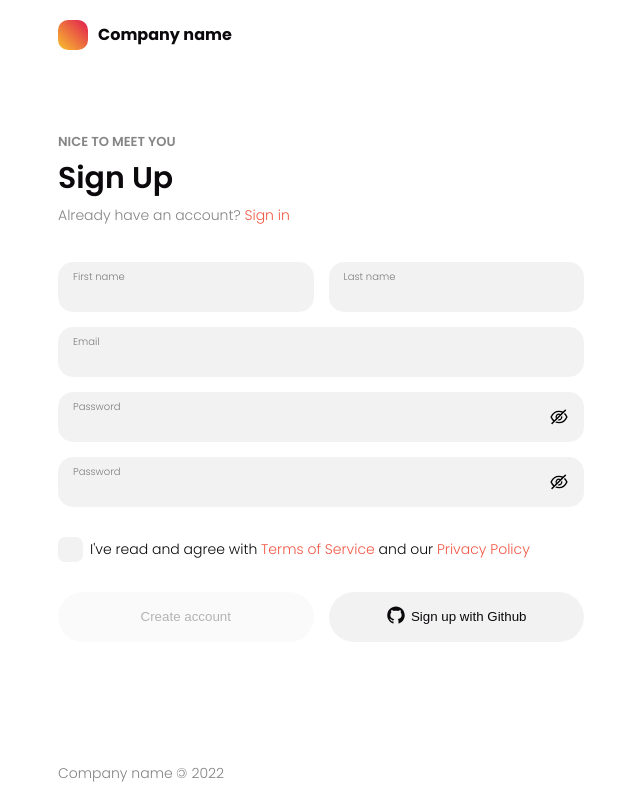
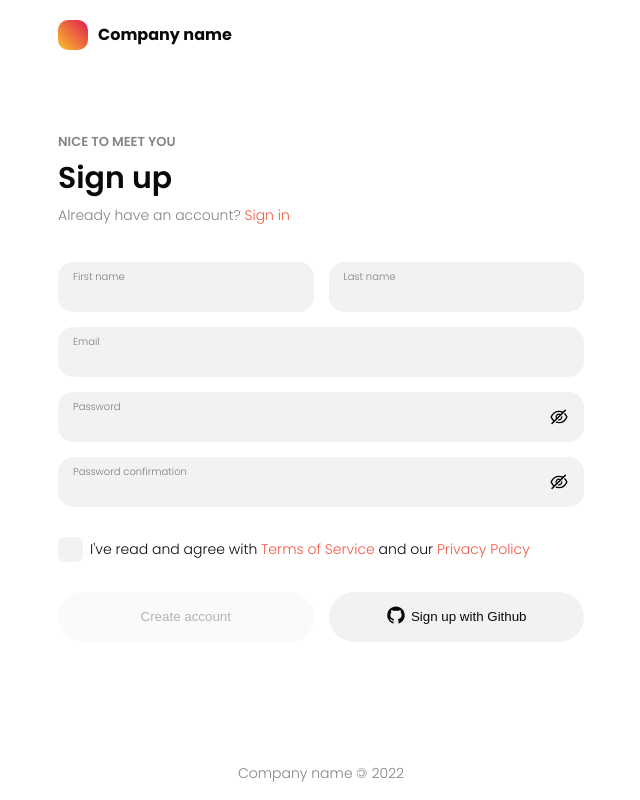
Before and after one commit to danakt/login-form-example, a React app: page / in a window 1280 px wide. Shown: the whole page, without its empty margins (319-959 px from the left). Built offline with nearby package versions, Linux system fonts and the light colour scheme.

Commit message:
Update form flow

```diff
--- a/src/components/Form/Form.tsx
+++ b/src/components/Form/Form.tsx
@@ -1,6 +1,6 @@
 import React, { useEffect, useMemo, useState } from 'react';
 import { FormItem, FormLayout, FormData } from '../../types/form';
-import { validateField } from '../../utils/validateField';
+import { FieldValidationResult, validateFieldValue } from '../../utils/validateField';
 import { validatorPasswordConfirmation, validatorRequiredField } from '../../utils/validators';
 import { Button } from '../Button/Button';
 import { Checkbox } from '../Checkbox/Checkbox';
@@ -8,32 +8,53 @@ import { Input } from '../Input/Input';
 import { InputPassword } from '../InputPassword/InputPassword';
 import styles from './styles.css';
 
-type Props<Layout extends FormLayout<string>> = {
-  itemsLayout: Layout;
-  onSubmit?: (formData: FormData<Layout>) => void;
-};
+const getDuplicates = (itemsList: FormItem<string>[]) => {
+  const names: string[] = [];
+  const duplicates: string[] = [];
 
-export const Form = function <Name extends string, Layout extends FormLayout<Name>>(props: Props<Layout>) {
-  // Checking for items duplicates
-  useEffect(() => {
-    const names: Name[] = [];
-
-    for (const item of props.itemsLayout.flat()) {
+  for (const item of itemsList) {
     if (!('name' in item)) {
       continue;
     }
 
     if (names.includes(item.name)) {
-        throw new Error(`Duplicate names in form items: "${item.name}"`);
+      duplicates.push(item.name);
     }
 
     names.push(item.name);
   }
-  }, [props.itemsLayout]);
+
+  return duplicates;
+};
+
+type Props<Layout extends FormLayout<string>> = {
+  itemsLayout: Layout;
+  /**
+   * This flag prevents submitting data while data is
+   * not valid yet and enables fields validation on change
+   */
+  isValidationOnChangeEnabled?: boolean;
+  onSubmit?: (formData: FormData<Layout>) => void;
+};
+
+export const Form = function <Name extends string, Layout extends FormLayout<Name>>(props: Props<Layout>) {
+  const itemsList = useMemo<FormItem<Name>[]>(() => props.itemsLayout.flat(), [props.itemsLayout]);
+
+  // Checking for items duplicates
+  useEffect(() => {
+    const duplicates = getDuplicates(itemsList);
+
+    if (duplicates.length > 0) {
+      throw new Error(`Duplicate names in form items: ${duplicates.join(', ')}`);
+    }
+  }, [itemsList]);
+
+  // List of item names with shown validation result
+  const [shownValidationResults, setShownValidationResults] = useState<Name[]>([]);
 
   // Form values
-  const [formState, setFormState] = useState(() => {
-    return props.itemsLayout.flat().reduce((acc, item) => {
+  const [valuesMap, setValuesMap] = useState(() => {
+    return itemsList.reduce((acc, item) => {
       if (!('name' in item)) {
         return acc;
       }
@@ -45,149 +66,192 @@ export const Form = function <Name extends string, Layout extends FormLayout<Nam
         };
       }
 
+      if (item.type === 'text' || item.type === 'password' || item.type === 'password-confirmation') {
         return {
           ...acc,
           [item.name]: 'defaultValue' in item ? item.defaultValue : '',
         };
+      }
+
+      return acc;
     }, {} as FormData<Layout>);
   });
 
   // Validation results
-  const [validationState, setValidationState] = useState(() => {
-    return props.itemsLayout.flat().reduce((acc, item) => {
+  const validationResultMap = useMemo<Record<Name, FieldValidationResult>>(() => {
+    return itemsList.reduce((acc, item) => {
       if (!('name' in item)) {
         return acc;
       }
 
-      if (item.type === 'checkbox') {
+      const value = valuesMap[item.name];
+
+      if (typeof value === 'boolean' && item.type === 'checkbox') {
         return {
           ...acc,
-          [item.name]: !item.isRequired || !item.isDefaultChecked,
+          [item.name]: {
+            isValid: !item.isRequired || valuesMap[item.name],
+          },
         };
       }
 
-      const defaultValue = 'defaultValue' in item && item.defaultValue ? item.defaultValue : '';
+      if (
+        typeof value === 'string' &&
+        (item.type === 'text' || item.type === 'password' || item.type === 'password-confirmation')
+      ) {
+        const confirmationTarget =
+          item.type === 'password-confirmation' && typeof valuesMap[item.for] === 'string'
+            ? (valuesMap[item.for] as string)
+            : null;
+
         const validators = [
           ...(item.isRequired ? [validatorRequiredField] : []),
-        ...('validators' in item && item.validators ? item.validators : []),
+          ...(confirmationTarget ? [validatorPasswordConfirmation(confirmationTarget)] : []),
+          ...(item.validators ? item.validators : []),
         ];
 
-      const errorMessage = validateField(defaultValue, validators);
+        const validationResult = validateFieldValue(value, validators);
 
         return {
           ...acc,
-        [item.name]: {
-          isValid: errorMessage == null,
-          errorMessage,
-        },
+          [item.name]: validationResult,
         };
-    }, {} as Record<Name, { isValid: boolean; errorMessage?: string }>);
-  });
+      }
+
+      return acc;
+    }, {} as Record<Name, FieldValidationResult>);
+  }, [itemsList, valuesMap]);
 
   const isFormFilledValid = useMemo(() => {
-    for (const item of props.itemsLayout.flat()) {
+    for (const item of itemsList) {
       if (!('name' in item)) {
         continue;
       }
 
-      if (!validationState[item.name].isValid) {
-        return;
+      if (!validationResultMap[item.name].isValid) {
+        return false;
       }
     }
 
     return true;
-  }, [props.itemsLayout, validationState]);
+  }, [itemsList, validationResultMap]);
+
+  const showValidationResult = (name: Name, isShown: boolean) => {
+    setShownValidationResults((prevState) =>
+      isShown
+        ? [...prevState, name].filter((item, i, arr) => arr.indexOf(item) === i)
+        : prevState.filter((item) => item !== name)
+    );
+  };
+
+  const handleShowValidation = (name: Name) => {
+    if (!props.isValidationOnChangeEnabled) {
+      return;
+    }
+
+    const { isValid } = validationResultMap[name];
+
+    showValidationResult(name, isValid != null);
+  };
+
+  const handleInputChange = (value: string, item: FormItem<Name>): FieldValidationResult | undefined => {
+    if (!('name' in item)) {
+      return;
+    }
+
+    setValuesMap((state) => ({
+      ...state,
+      [item.name]: value,
+    }));
+
+    showValidationResult(item.name, false);
+  };
 
   const handleSubmit = () => {
-    if (props.onSubmit) {
-      props.onSubmit(formState);
+    if (!props.isValidationOnChangeEnabled) {
+      setShownValidationResults(
+        itemsList.reduce((acc, item) => ('name' in item ? [...acc, item.name] : acc), [] as Name[])
+      );
+    }
+
+    if (props.onSubmit && isFormFilledValid) {
+      props.onSubmit(valuesMap);
     }
   };
 
   const resolveFormItem = (item: FormItem<Name>) => {
     switch (item.type) {
       case 'text': {
-        const value = formState[item.name] as string;
-        const { isValid, errorMessage } = validationState[item.name];
+        const value = valuesMap[item.name] as string;
+        const { isValid, errorMessage } = validationResultMap[item.name];
 
         return (
           <Input
             value={value}
+            name={item.name}
             label={item.label}
+            isValidationResultShown={
+              props.isValidationOnChangeEnabled
+                ? shownValidationResults.includes(item.name)
+                : shownValidationResults.includes(item.name) && !isValid
+            }
             isValid={isValid}
             errorMessage={errorMessage}
-            onChange={(value) => {
-              setFormState((state) => ({ ...state, [item.name]: value }));
+            onChange={(value, isFocused) => {
+              handleInputChange(value, item);
 
-              if (item.isRequired || item.validators) {
-                const errorMessage = validateField(value, [
-                  ...(item.isRequired ? [validatorRequiredField] : []),
-                  ...(item.validators ?? []),
-                ]);
-
-                setValidationState((state) => ({
-                  ...state,
-                  [item.name]: {
-                    isValid: errorMessage == null,
-                    errorMessage,
-                  },
-                }));
+              if (!isFocused) {
+                handleShowValidation(item.name);
               }
             }}
+            onBlur={() => handleShowValidation(item.name)}
           />
         );
       }
 
       case 'password':
       case 'password-confirmation': {
-        const value = formState[item.name] as string;
-        const { isValid, errorMessage } = validationState[item.name];
+        const value = valuesMap[item.name] as string;
+        const { isValid, errorMessage } = validationResultMap[item.name];
 
         return (
           <InputPassword
+            name={item.name}
             value={value}
             label={item.label}
-            isValid={isValid && undefined}
+            isValidationResultShown={
+              item.type === 'password'
+                ? shownValidationResults.includes(item.name) && !isValid
+                : shownValidationResults.includes(item.name)
+            }
+            isValid={isValid}
             errorMessage={errorMessage}
-            onChange={(value) => {
-              setFormState((state) => ({ ...state, [item.name]: value }));
+            onChange={(value, isFocused) => {
+              handleInputChange(value, item);
 
-              if (item.isRequired || item.type === 'password-confirmation') {
-                const confirmationTarget =
-                  item.type === 'password-confirmation' && typeof formState[item.for] === 'string'
-                    ? (formState[item.for] as string)
-                    : null;
-
-                const errorMessage = validateField(value, [
-                  ...(item.isRequired ? [validatorRequiredField] : []),
-                  ...(confirmationTarget ? [validatorPasswordConfirmation(confirmationTarget)] : []),
-                ]);
-
-                return setValidationState((state) => ({
-                  ...state,
-                  [item.name]: {
-                    isValid: errorMessage == null,
-                    errorMessage,
-                  },
-                }));
+              if (!isFocused) {
+                handleShowValidation(item.name);
               }
             }}
+            onBlur={() => handleShowValidation(item.name)}
           />
         );
       }
 
       case 'checkbox': {
-        const isChecked = formState[item.name] as boolean;
+        const isChecked = valuesMap[item.name] as boolean;
+        const { isValid } = validationResultMap[item.name];
 
         return (
           <Checkbox
             text={item.text}
+            name={item.name}
             isChecked={isChecked}
             onChange={(isChecked) => {
-              setFormState((state) => ({ ...state, [item.name]: isChecked }));
+              setValuesMap((state) => ({ ...state, [item.name]: isChecked }));
 
-              if (item.isRequired) {
-                setValidationState((state) => ({ ...state, [item.name]: { isValid: isChecked } }));
+              if (props.isValidationOnChangeEnabled) {
+                showValidationResult(item.name, isValid != null);
               }
             }}
           />
@@ -204,7 +268,11 @@ export const Form = function <Name extends string, Layout extends FormLayout<Nam
 
       case 'submit': {
         return (
-          <Button type="primary" onClick={handleSubmit} isDisabled={!isFormFilledValid}>
+          <Button
+            type="primary"
+            onClick={handleSubmit}
+            isDisabled={props.isValidationOnChangeEnabled && !isFormFilledValid}
+          >
             {item.text}
           </Button>
         );
--- a/src/components/InputPassword/InputPassword.tsx
+++ b/src/components/InputPassword/InputPassword.tsx
@@ -6,11 +6,14 @@ import classNames from 'classnames';
 
 type Props = {
   value: string;
+  name: string;
   label: string;
   placeholder?: string;
   isValid?: boolean;
   errorMessage?: string;
-  onChange: (value: string) => void;
+  isValidationResultShown?: boolean;
+  onChange: (value: string, isFocused: boolean) => void;
+  onBlur?: () => void;
 };
 
 export const InputPassword = (props: Props) => {
@@ -21,16 +24,19 @@ export const InputPassword = (props: Props) => {
       type={isPasswordShown ? 'text' : 'password'}
       label={props.label}
       value={props.value}
+      name={props.name}
       onChange={props.onChange}
       placeholder={props.placeholder}
       isValid={props.isValid}
       errorMessage={props.errorMessage}
+      isValidationResultShown={props.isValidationResultShown}
       icon={
         <div className={classNames(styles.showPasswordIcon, { [styles.shown]: isPasswordShown })}>
           {isPasswordShown ? <AiOutlineEye size={20} /> : <AiOutlineEyeInvisible size={20} />}
         </div>
       }
       onIconClick={() => setPasswordShown(!isPasswordShown)}
+      onBlur={props.onBlur}
     />
   );
 };
--- a/src/components/PageLayout/styles.css
+++ b/src/components/PageLayout/styles.css
@@ -49,6 +49,7 @@
   grid-row-start: footer;
   font-size: 14px;
   color: var(--color-text-secondary);
+  text-align: center;
 }
 
 .copyleft {
--- a/src/pages/SignInPage.tsx
+++ b/src/pages/SignInPage.tsx
@@ -1,6 +1,64 @@
 import React from 'react';
+import { AiFillGithub } from 'react-icons/ai';
+import { Link } from 'react-router-dom';
+import { Form } from '../components/Form/Form';
+import { PageDescription } from '../components/PageDescription/PageDescription';
+import { PageHeader } from '../components/PageHeader/PageHeader';
 import { PageLayout } from '../components/PageLayout/PageLayout';
+import { Text } from '../components/Text/Text';
+import { validatorEmail } from '../utils/validators';
 
 export const SignInPage = () => {
-  return <PageLayout>Sign in</PageLayout>;
+  return (
+    <PageLayout>
+      <PageDescription>Welcome back</PageDescription>
+      <PageHeader>Sign in</PageHeader>
+
+      <Text type="secondary">
+        Don't have an account? <Link to="/">Sign up</Link>
+      </Text>
+
+      <Form
+        itemsLayout={[
+          {
+            type: 'text',
+            name: 'email',
+            label: 'Email',
+            isRequired: true,
+            validators: [validatorEmail],
+          },
+          {
+            type: 'password',
+            name: 'password',
+            label: 'Password',
+            isRequired: true,
+          },
+          {
+            type: 'gap',
+          },
+          [
+            {
+              type: 'submit',
+              text: 'Sign in',
+            },
+
+            {
+              type: 'button',
+              text: 'Sign in with Github',
+              icon: <AiFillGithub size={20} />,
+              onClick: () => {
+                //
+              },
+            },
+          ],
+        ]}
+        onSubmit={(data) => {
+          console.log({
+            ...data,
+            password: data.password.replace(/./g, '*'),
+          });
+        }}
+      />
+    </PageLayout>
+  );
 };
--- a/src/pages/SignUpPage.tsx
+++ b/src/pages/SignUpPage.tsx
@@ -1,4 +1,4 @@
-import React, { useState } from 'react';
+import React from 'react';
 import { AiFillGithub } from 'react-icons/ai';
 import { Link } from 'react-router-dom';
 import { PageDescription } from '../components/PageDescription/PageDescription';
@@ -12,13 +12,14 @@ export const SignUpPage = () => {
   return (
     <PageLayout>
       <PageDescription>Nice to meet you</PageDescription>
-      <PageHeader>Sign Up</PageHeader>
+      <PageHeader>Sign up</PageHeader>
 
       <Text type="secondary">
         Already have an account? <Link to="/login">Sign in</Link>
       </Text>
 
       <Form
+        isValidationOnChangeEnabled
         itemsLayout={[
           [
             {
@@ -53,7 +54,7 @@ export const SignUpPage = () => {
             type: 'password-confirmation',
             for: 'password',
             name: 'password-confirmation',
-            label: 'Password',
+            label: 'Password confirmation',
             isRequired: true,
           },
           {
@@ -88,7 +89,11 @@ export const SignUpPage = () => {
           ],
         ]}
         onSubmit={(data) => {
-          console.log(data);
+          console.log({
+            ...data,
+            password: data.password.replace(/./g, '*'),
+            'password-confirmation': data['password-confirmation'].replace(/./g, '*'),
+          });
         }}
       />
     </PageLayout>
--- a/src/utils/validators.ts
+++ b/src/utils/validators.ts
@@ -1,4 +1,4 @@
-import { InputValidator } from '../types/form';
+import { InputValidator } from './validateField';
 
 export const validatorRequiredField: InputValidator = {
   validate: (value: string) => value.length > 0,
@@ -10,12 +10,12 @@ export const validatorPasswordConfirmation = (compareValue: string): InputValida
   errorMessage: 'Passwords are not equal',
 });
 
-export const validatorLatinLetters = {
+export const validatorLatinLetters: InputValidator = {
   validate: (value: string) => /^[A-z]+$/.test(value),
   errorMessage: 'Only latin letters',
 };
 
-export const validatorEmail = {
+export const validatorEmail: InputValidator = {
   validate: (email: string) => {
     return /^(([^<>()[\]\.,;:\s@\"]+(\.[^<>()[\]\.,;:\s@\"]+)*)|(\".+\"))@(([^<>()[\]\.,;:\s@\"]+\.)+[^<>()[\]\.,;:\s@\"]{2,})$/i.test(
       email.toLowerCase()
```
Also changed, not shown: src/components/Checkbox/Checkbox.tsx (+10 -1 lines), src/components/Input/Input.tsx (+13 -12 lines), src/types/form.ts (+6 -5 lines), src/utils/validateField.ts (+18 -4 lines). Lines whose indentation alone changed are shown as unchanged.
